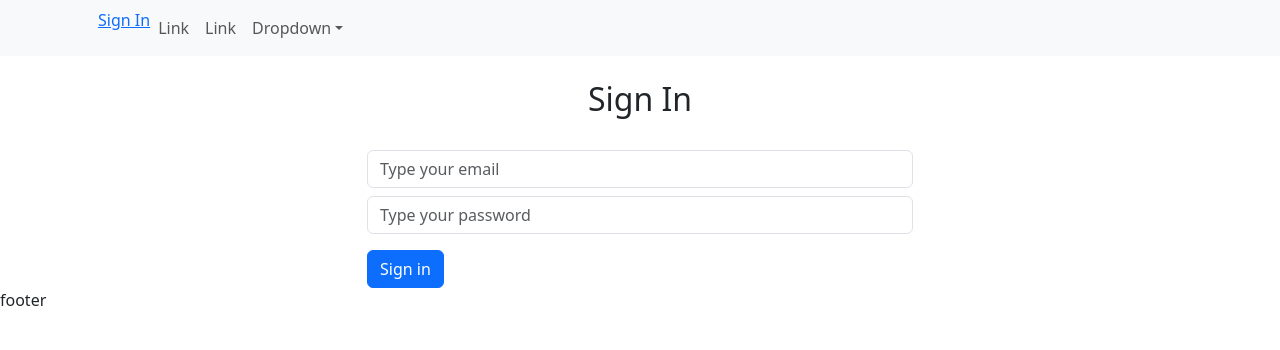
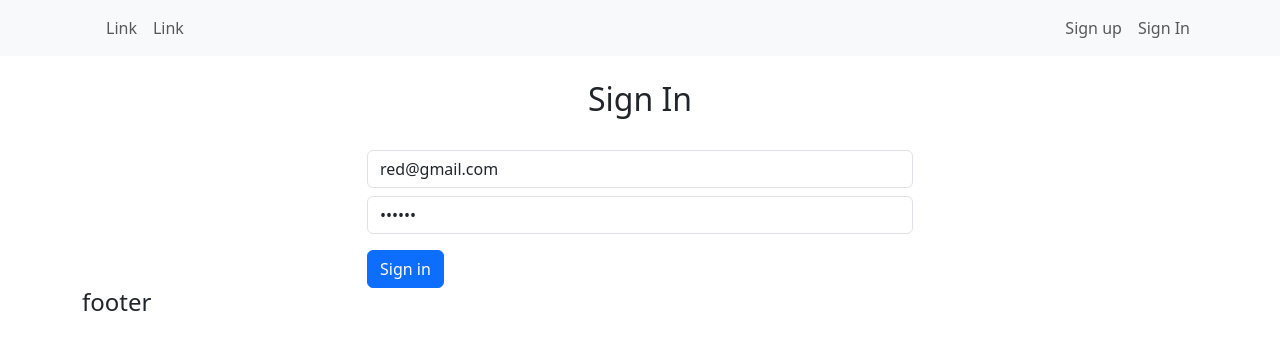
Before and after one commit to ewno92/nextjs-boilerplate, a Next.js app in the folder frontend/: page /signin in a window 1280 px wide. Shown: the top 350 px of the page. Built offline with nearby package versions, Linux system fonts and the light colour scheme.

Commit message:
sign in&up redirect if logged in

```diff
--- a/frontend/actions/auth.js
+++ b/frontend/actions/auth.js
@@ -25,6 +25,20 @@ export const signin = (user) => {
     .catch((err) => console.log(err));
 };
 
+export const signout = (next) => {
+  removeCookie("token");
+  removeLocalStorage("user");
+
+  next();
+  return fetch(`${API}/signout`, {
+    method: "GET",
+  })
+    .then((response) => {
+      console.log("signout success");
+    })
+    .catch((err) => console.log(err));
+};
+
 // set cookie
 export const setCookie = (key, value) => {
   if (process.browser) {
@@ -43,7 +57,7 @@ export const removeCookie = (key) => {
 // get cookie
 export const getCookie = (key) => {
   if (process.browser) {
-    cookie.get(key);
+    return cookie.get(key);
   }
 };
 
@@ -67,7 +81,7 @@ export const authenticate = (data, next) => {
 };
 
 export const isAuth = () => {
-  if (process.brower) {
+  if (process.browser) {
     const cookieChecked = getCookie("token");
     if (cookieChecked) {
       if (localStorage.getItem("user")) {
--- /dev/null
+++ b/frontend/components/Footer.js
@@ -0,0 +1,12 @@
+import React from "react";
+import { Container } from "react-bootstrap";
+
+const Footer = () => {
+  return (
+    <Container>
+      <h4>footer</h4>
+    </Container>
+  );
+};
+
+export default Footer;
--- a/frontend/components/Header.js
+++ b/frontend/components/Header.js
@@ -1,7 +1,12 @@
 import React from "react";
 import { Navbar, Container, Nav, NavDropdown, NavLink } from "react-bootstrap";
 import { APP_NAME } from "../config";
-import Link from "next/link";
+import Router from "next/router";
+
+// import Link from "next/link";
+
+import { signout, isAuth } from "../actions/auth";
+// import router, { Router } from "next/dist/client/router";
 
 const Header = () => {
   return (
@@ -12,10 +17,10 @@ const Header = () => {
           <Navbar.Toggle aria-controls="basic-navbar-nav" />
           <Navbar.Collapse id="basic-navbar-nav">
             <Nav className="me-auto">
-              <Link href="/signin">Sign In</Link>
               <Nav.Link href="#link">Link</Nav.Link>
               <NavLink href="#link">Link</NavLink>
-              <NavDropdown title="Dropdown" id="basic-nav-dropdown">
+
+              {/* <NavDropdown title="Dropdown" id="basic-nav-dropdown">
                 <NavDropdown.Item href="#action/3.1">Action</NavDropdown.Item>
                 <NavDropdown.Item href="#action/3.2">
                   Another action
@@ -27,7 +32,24 @@ const Header = () => {
                 <NavDropdown.Item href="#action/3.4">
                   Separated link
                 </NavDropdown.Item>
-              </NavDropdown>
+              </NavDropdown> */}
+            </Nav>
+            <Nav>
+              {/* {JSON.stringify(isAuth().name)} */}
+
+              {!isAuth() && (
+                <div>
+                  <NavLink href="/signup">Sign up</NavLink>
+                </div>
+              )}
+
+              {isAuth() ? (
+                <NavLink onClick={() => signout(() => Router.push(`/`))}>
+                  Sign Out
+                </NavLink>
+              ) : (
+                <NavLink href="/signin">Sign In</NavLink>
+              )}
             </Nav>
           </Navbar.Collapse>
         </Container>
--- a/frontend/components/Layout.js
+++ b/frontend/components/Layout.js
@@ -1,10 +1,11 @@
 import Header from "./Header";
+import Footer from "./Footer";
 const Layout = ({ children }) => {
   return (
     <div>
       <Header />
       {children}
-      <p>footer</p>
+      <Footer />
     </div>
   );
 };
--- a/frontend/components/auth/SigninComponent.js
+++ b/frontend/components/auth/SigninComponent.js
@@ -1,13 +1,17 @@
 import react from "react";
-import { useState } from "react";
-import { signin, authenticate } from "../../actions/auth";
+import { useState, useEffect } from "react";
+import { signin, authenticate, isAuth } from "../../actions/auth";
 import Router from "next/router";
 import Form from "react-bootstrap/Form";
 import Button from "react-bootstrap/Button";
 const SigninComponent = () => {
+  useEffect(() => {
+    isAuth() && Router.push("/");
+  }, []);
+
   const [values, setValues] = useState({
-    email: "",
-    password: "",
+    email: "red@gmail.com",
+    password: "fdsjkl",
     error: "",
     loading: false,
     message: "",
@@ -18,7 +22,7 @@ const SigninComponent = () => {
 
   const handleSubmit = (e) => {
     e.preventDefault();
-    console.log("handle submit");
+    // console.log("handle submit");
 
     setValues({ ...values, loading: true, error: false });
     const user = { email, password };
@@ -35,7 +39,7 @@ const SigninComponent = () => {
         });
       }
     });
-    console.table({ email, password, error, loading, message, showForm });
+    // console.table({ email, password, error, loading, message, showForm });
   };
 
   const handleChange = (name) => (e) => {
```
Also changed, not shown: frontend/components/auth/SignupComponent.js (+8 -5 lines), frontend/pages/index.js (+8 -2 lines), 1 other file (tests, documents, lock files or other folders).
